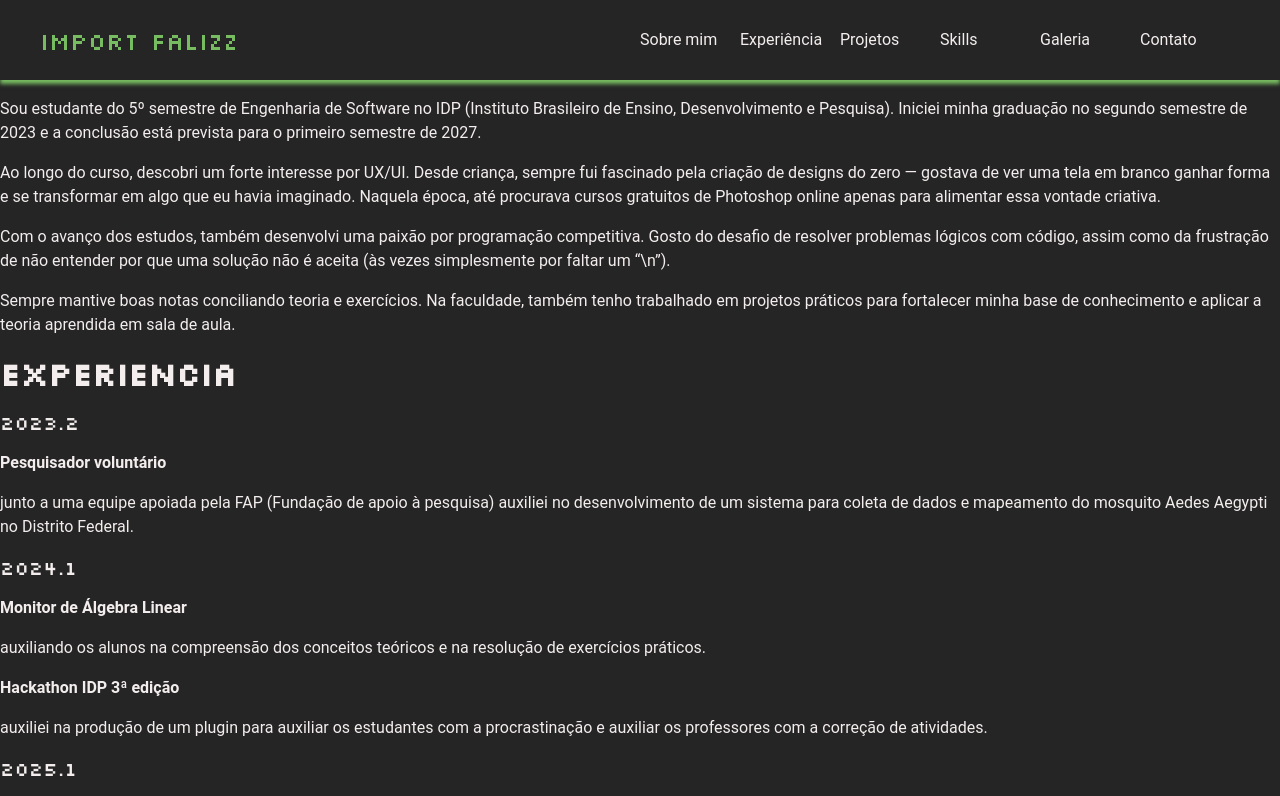
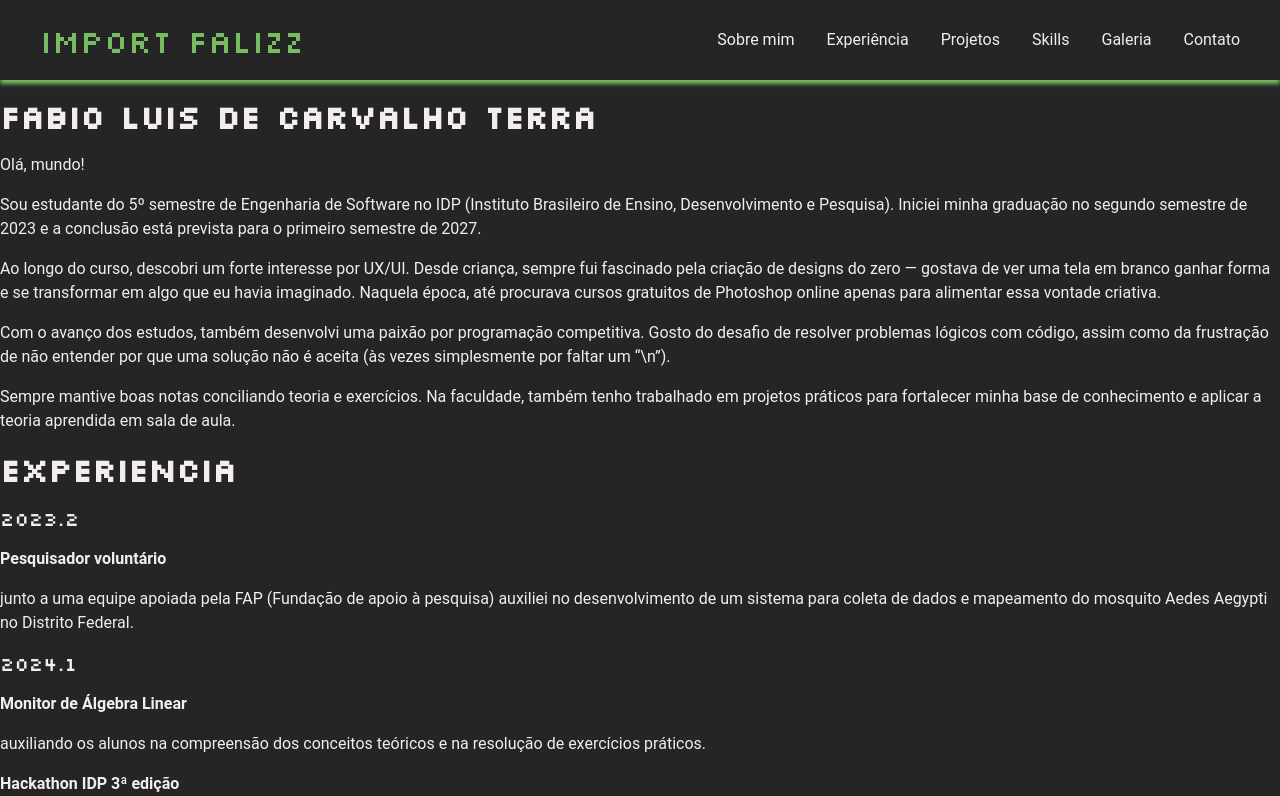
Before and after one commit to Falizz/portfolio, a plain HTML site: page src/index.html in a window 1280 px wide. Shown: the top 796 px of the page. Drawn offline with Linux system fonts and the light colour scheme.

Commit message:
Header CSS

```diff
--- a/src/styles/style.css
+++ b/src/styles/style.css
@@ -4,10 +4,21 @@
     margin: 0;
     padding: 0;
     box-sizing: border-box;
-
-    width: 100%;
     background-color: #252525;
     color: #f4eded;
+}
+
+body {
+    padding-top: 12vh; /* Espaço para que o Header não cubra o conteúdo */
+}
+
+section {
+    scroll-margin-top: 12vh; /* Espaço para que o Header não cubra o conteúdo */
+}
+
+img {
+    max-width: 100%;
+    display: block;
 }
 
 & h1 {
@@ -24,8 +35,7 @@
     font-family: "Silkscreen", sans-serif;
 }
 
-& p,
-a {
+& p,a {
     font-size: 1rem;
     line-height: 1.5;
     margin-bottom: 1rem;
@@ -37,7 +47,7 @@ a {
 #main-header {
     position: fixed;
     display: flex;
-    justify-content: left;
+    justify-content: space-between;
     align-items: center;
     padding: 15px 40px;
     top: 0;
@@ -48,7 +58,7 @@ a {
 }
 
 #main-header h1 {
-    font-size: 1.5rem;
+    font-size: 2rem;
     color: #78BC61;
     font-family: "Silkscreen", sans-serif;
     margin: auto 0;
@@ -60,8 +70,18 @@ a {
     display: flex;
     margin: 0;
     padding: 0;
+    gap: 2rem;
 }
 
 #main-header nav ul a {
     text-decoration: none;
+    white-space: nowrap;
 }
+
+#main-header nav ul a:hover {
+    color: #78BC61;
+    text-decoration: underline;
+    font-weight: bold;
+}
+
+/* Body Styles */
```
